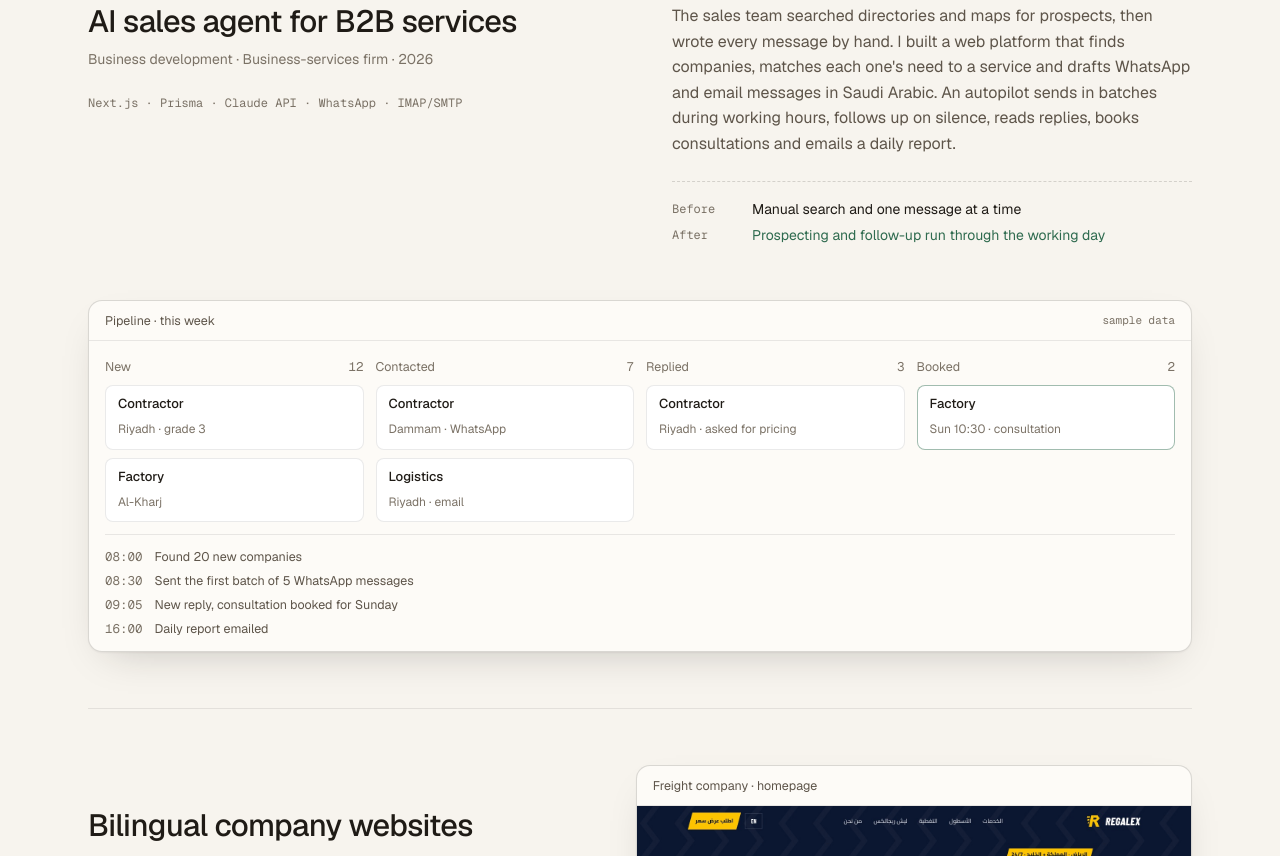
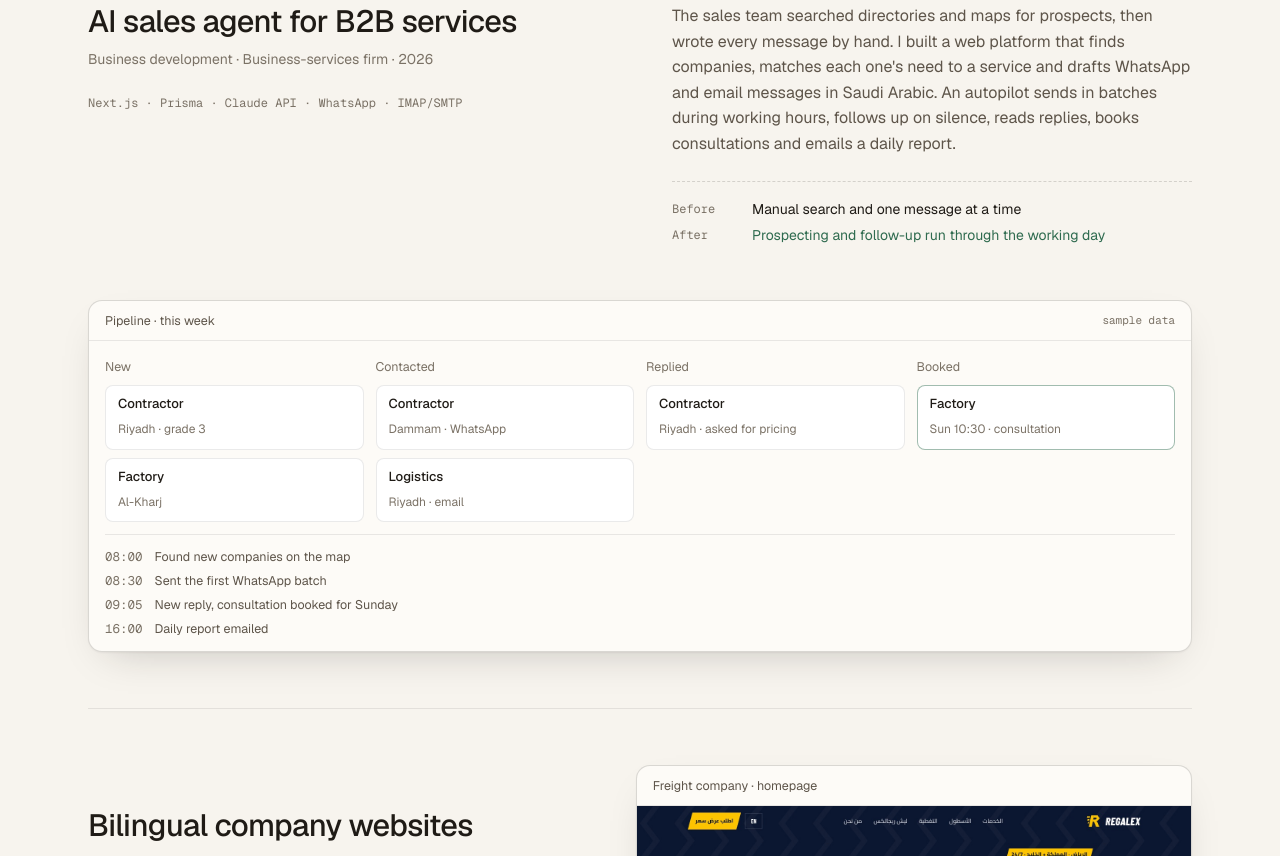
Before and after one commit to alarifijabdullah-byte/portfolio, a plain HTML site: page index.html in a window 1280 px wide. Shown: the part 1680-2536 px from the top of the page. Drawn offline with nearby package versions, Linux system fonts and the light colour scheme.

Commit message:
Remove sample counts that could read as real results
Co-Authored-By: Claude Opus 5.5 <noreply@anthropic.com>

```diff
--- a/index.html
+++ b/index.html
@@ -193,7 +193,7 @@ footer{border-top:1px solid var(--line);padding-block:24px;color:var(--muted);fo
         <div class="sec"></div><div class="l" style="width:76%"></div><div class="l hl" style="width:66%"></div><div class="l" style="width:58%"></div>
       </div>
       <div class="win">
-        <div class="wbar"><span class="t">HR Specialist · 148 applications</span><span class="note">sample data</span></div>
+        <div class="wbar"><span class="t">HR Specialist · shortlist</span><span class="note">sample data</span></div>
         <div class="wbody">
           <table>
             <tr><th>Applicant</th><th>CV</th><th class="num">Exp.</th><th>Match</th><th>Status</th></tr>
@@ -228,7 +228,7 @@ footer{border-top:1px solid var(--line);padding-block:24px;color:var(--muted);fo
         <p class="tools">HTML reporting · KPI design · Claude Code</p>
       </div>
       <div class="win">
-        <div class="wbar"><span class="t">Weekly status · Week 46</span><span class="note">sample data</span></div>
+        <div class="wbar"><span class="t">Weekly status</span><span class="note">sample data</span></div>
         <div class="wbody">
           <table>
             <tr><th>Project</th><th>Progress</th><th>Status</th><th class="num">Open issues</th></tr>
@@ -259,14 +259,14 @@ footer{border-top:1px solid var(--line);padding-block:24px;color:var(--muted);fo
         <div class="wbar"><span class="t">Pipeline · this week</span><span class="note">sample data</span></div>
         <div class="wbody">
           <div class="board">
-            <div class="col"><h4>New <span>12</span></h4><div class="tk"><b>Contractor</b><span>Riyadh · grade 3</span></div><div class="tk"><b>Factory</b><span>Al-Kharj</span></div></div>
-            <div class="col"><h4>Contacted <span>7</span></h4><div class="tk"><b>Contractor</b><span>Dammam · WhatsApp</span></div><div class="tk"><b>Logistics</b><span>Riyadh · email</span></div></div>
-            <div class="col"><h4>Replied <span>3</span></h4><div class="tk"><b>Contractor</b><span>Riyadh · asked for pricing</span></div></div>
-            <div class="col"><h4>Booked <span>2</span></h4><div class="tk on"><b>Factory</b><span>Sun 10:30 · consultation</span></div></div>
+            <div class="col"><h4>New</h4><div class="tk"><b>Contractor</b><span>Riyadh · grade 3</span></div><div class="tk"><b>Factory</b><span>Al-Kharj</span></div></div>
+            <div class="col"><h4>Contacted</h4><div class="tk"><b>Contractor</b><span>Dammam · WhatsApp</span></div><div class="tk"><b>Logistics</b><span>Riyadh · email</span></div></div>
+            <div class="col"><h4>Replied</h4><div class="tk"><b>Contractor</b><span>Riyadh · asked for pricing</span></div></div>
+            <div class="col"><h4>Booked</h4><div class="tk on"><b>Factory</b><span>Sun 10:30 · consultation</span></div></div>
           </div>
           <div class="feed">
-            <div><time>08:00</time>Found 20 new companies</div>
-            <div><time>08:30</time>Sent the first batch of 5 WhatsApp messages</div>
+            <div><time>08:00</time>Found new companies on the map</div>
+            <div><time>08:30</time>Sent the first WhatsApp batch</div>
             <div><time>09:05</time>New reply, consultation booked for Sunday</div>
             <div><time>16:00</time>Daily report emailed</div>
           </div>
```
